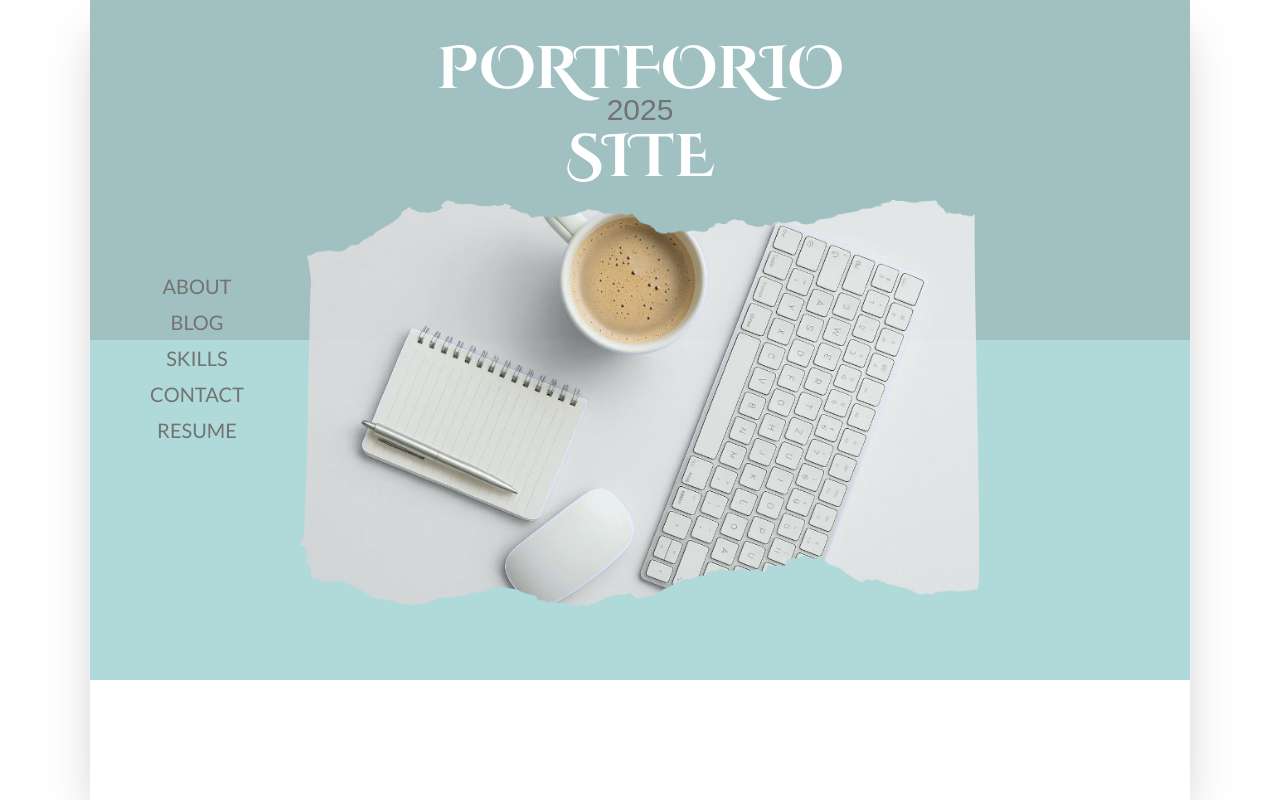
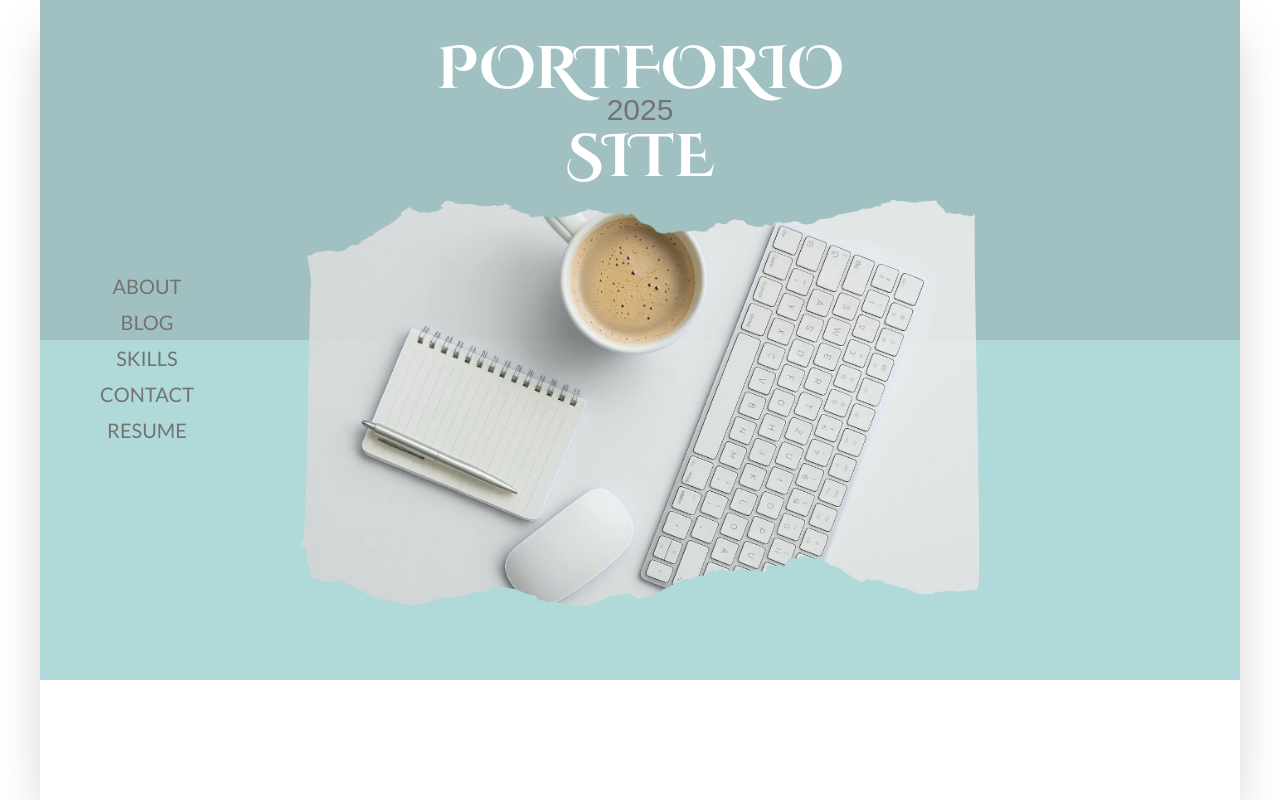
Before and after one commit to er1na/my-portfolio, a Next.js app: page / in a window 1280 px wide. Built offline with nearby package versions, Linux system fonts and the light colour scheme; a web font is replaced by a local one.

Commit message:
幅を変更

```diff
--- a/src/app/layout.tsx
+++ b/src/app/layout.tsx
@@ -66,7 +66,7 @@ export default function RootLayout({
         style={{ 'Cinzel Decorative': 'Mamelon, serif' } as React.CSSProperties}
       >
         <div className="w-full min-h-screen flex justify-center">
-          <div className="shadow-2xl max-w-[1100px] w-full">
+          <div className="shadow-2xl max-w-[1200px] w-full">
             {children}
           </div>
         </div>
```
